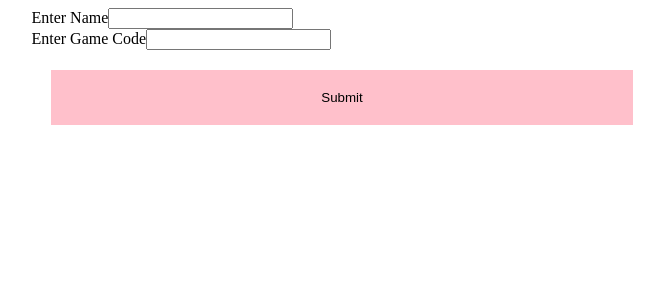
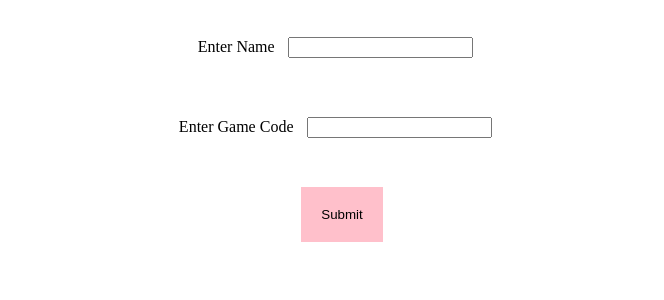
Before and after one commit to mitchgollub/Mafia, a Next.js app: page /join in a window 1280 px wide. Shown: the top 300 px of the page, without its empty margins (298-962 px from the left). Built offline with nearby package versions, Linux system fonts and the light colour scheme.

Commit message:
Cleaned up Join page

```diff
--- a/components/layout.js
+++ b/components/layout.js
@@ -1,5 +1,5 @@
 import Head from 'next/head'
-import node from 'prop-types'
+import { node } from 'prop-types'
 
 function Layout({ children }) {
     return (
--- a/pages/join.js
+++ b/pages/join.js
@@ -1,5 +1,4 @@
 import { withRouter } from 'next/router'
-import Header from '../components/layout';
 import Layout from '../components/layout';
 
 class Join extends React.Component {
@@ -28,17 +27,21 @@ class Join extends React.Component {
     render() {
         return (
             <Layout>
-                <form className={'flex-item container-column'} onSubmit={this.handleSubmit}>
-                    <div className={'flex-item'}>
+                <form className={'flex-item container-column container__align-center'} onSubmit={this.handleSubmit}>
+                    <div className={'flex-item margin'}>
                         <label>
-                            Enter Name
-                <input type="text" value={this.state.name} onChange={this.handleNameChange} />
+                            <span>
+                                Enter Name
+                            </span>
+                            <input className={'margin'} type="text" value={this.state.name} onChange={this.handleNameChange} />
                         </label>
                     </div>
-                    <div className={'flex-item'}>
+                    <div className={'flex-item margin'}>
                         <label>
-                            Enter Game Code
-                <input type="text" value={this.state.code} onChange={this.handleCodeChange} />
+                            <span>
+                                Enter Game Code
+                            </span>
+                            <input className={'margin'} type="text" value={this.state.code} onChange={this.handleCodeChange} />
                         </label>
                     </div>
                     <input className={'flex-item button'} type="submit" value="Submit" />
```
Also changed, not shown: components/mafiaPresentation.js (+7 -3 lines).
